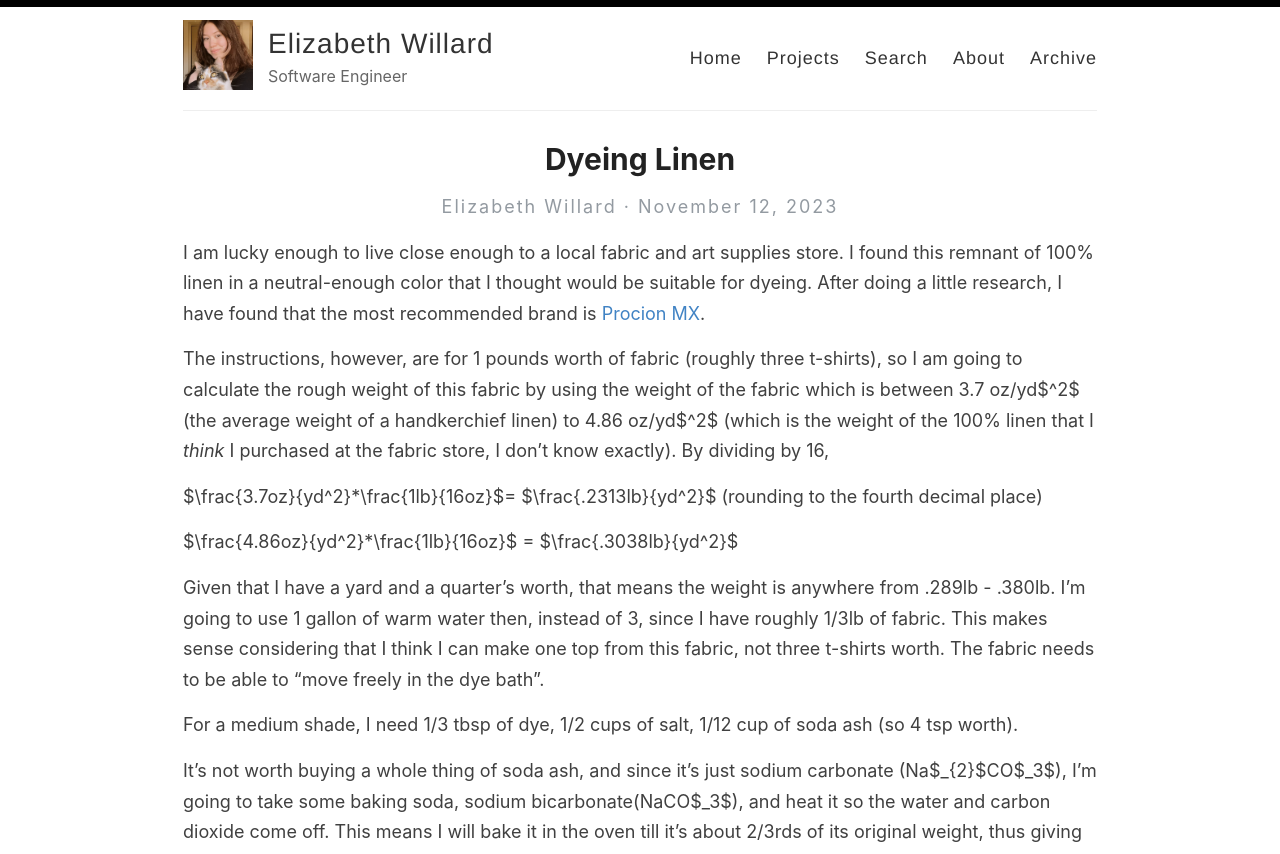
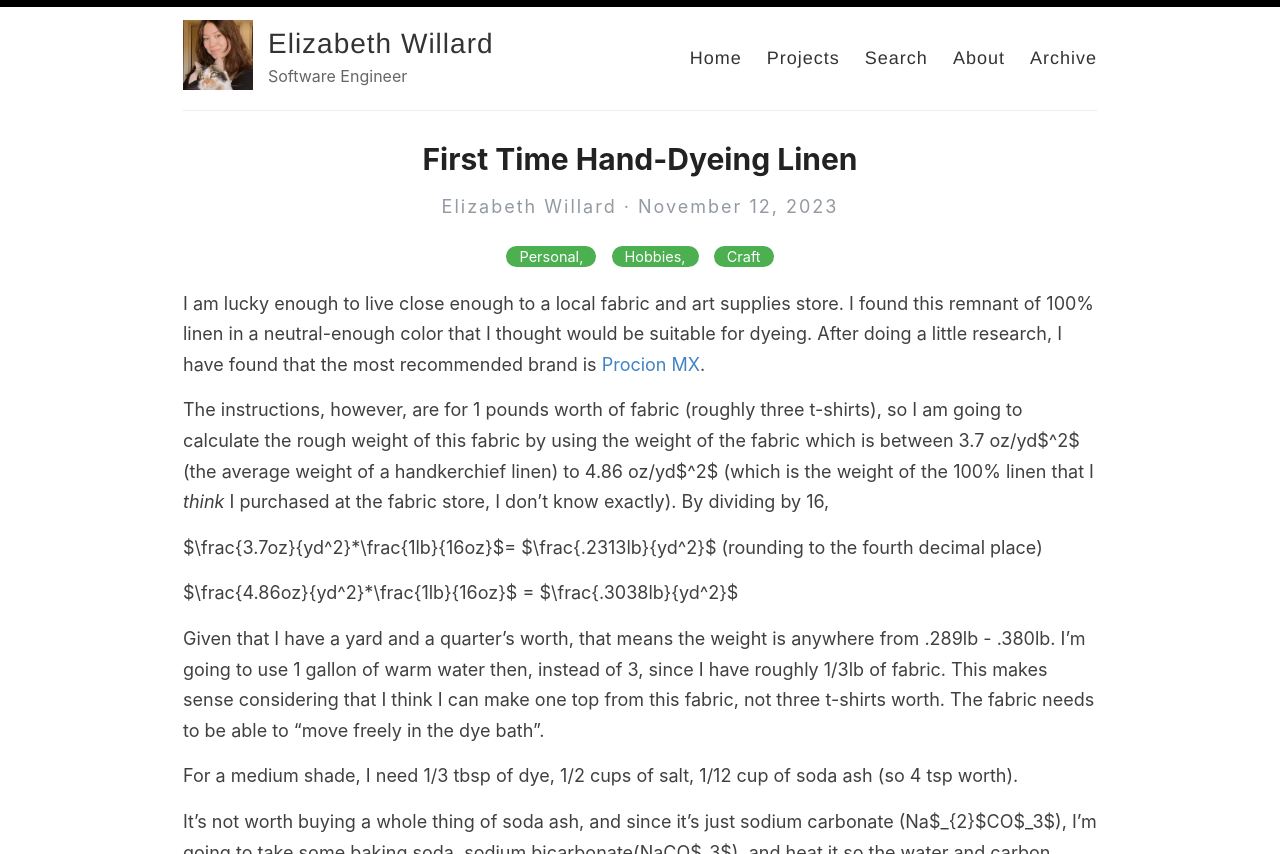
Before and after one commit to elizabethwillard/elizabethwillard.github.io, a Jekyll site: the page built from _posts/2023-11-12-dyeing-linen.md, in a window 1280 px wide and 900 px high, cut to the strip 0-854 px from the top of the window. Built offline with Jekyll 4.4.1, drawn with Linux system fonts in a browser that asks for light colours; our own code applies the rules of GitHub Pages for plain Markdown files.

Commit message:
Update 2023-11-12-dyeing-linen.md

```diff
--- a/_posts/2023-11-12-dyeing-linen.md
+++ b/_posts/2023-11-12-dyeing-linen.md
@@ -1,3 +1,8 @@
+---
+layout: post
+title: First Time Hand-Dyeing Linen
+categories: Personal, Hobbies, Craft
+---
 
 I am lucky enough to live close enough to a local fabric and art supplies store. I found this remnant of 100% linen in a neutral-enough color that I thought would be suitable for dyeing. After doing a little research, I have found that the most recommended brand is [Procion MX](https://www.jacquardproducts.com/procion-mx).
 
```
